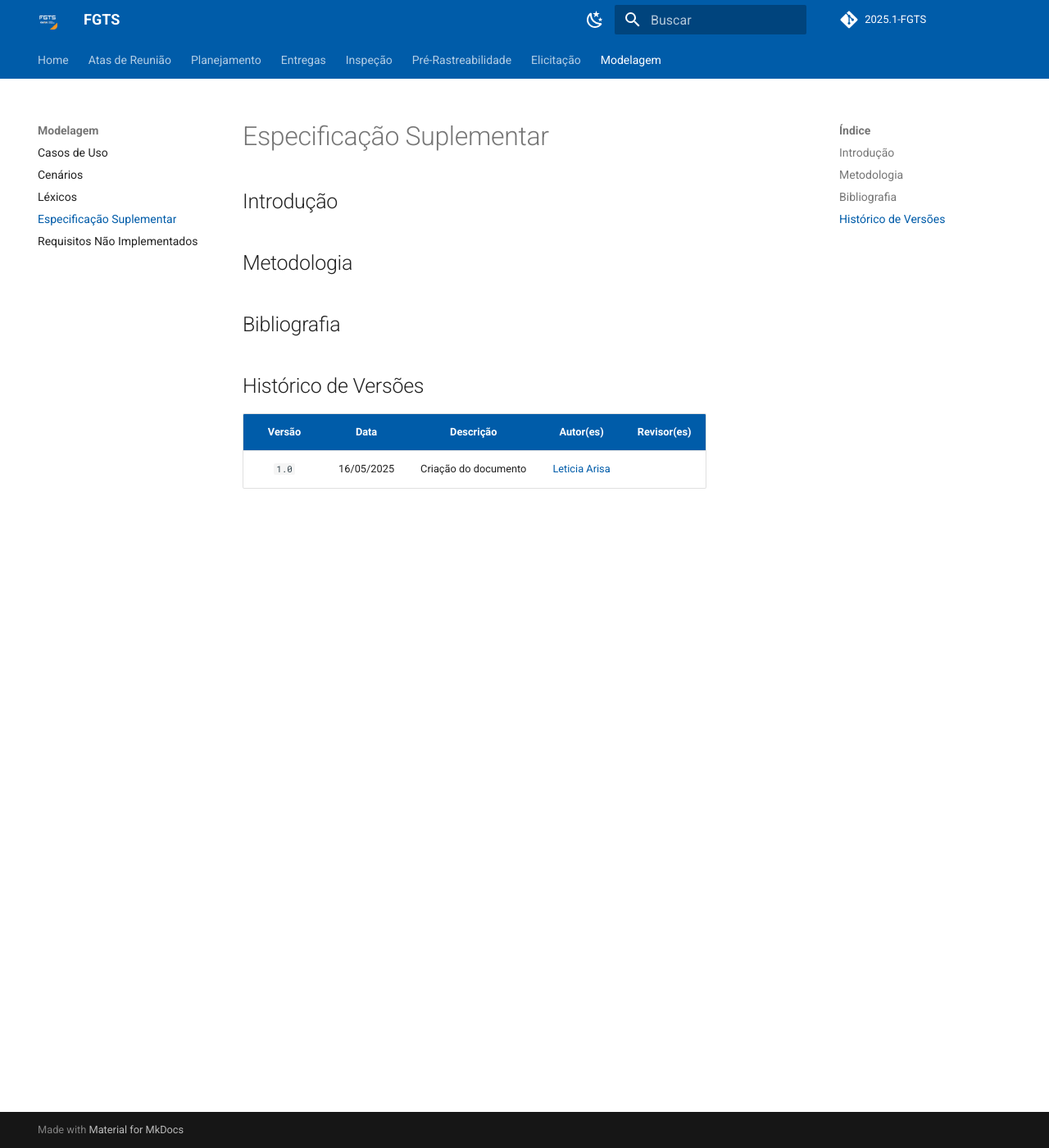
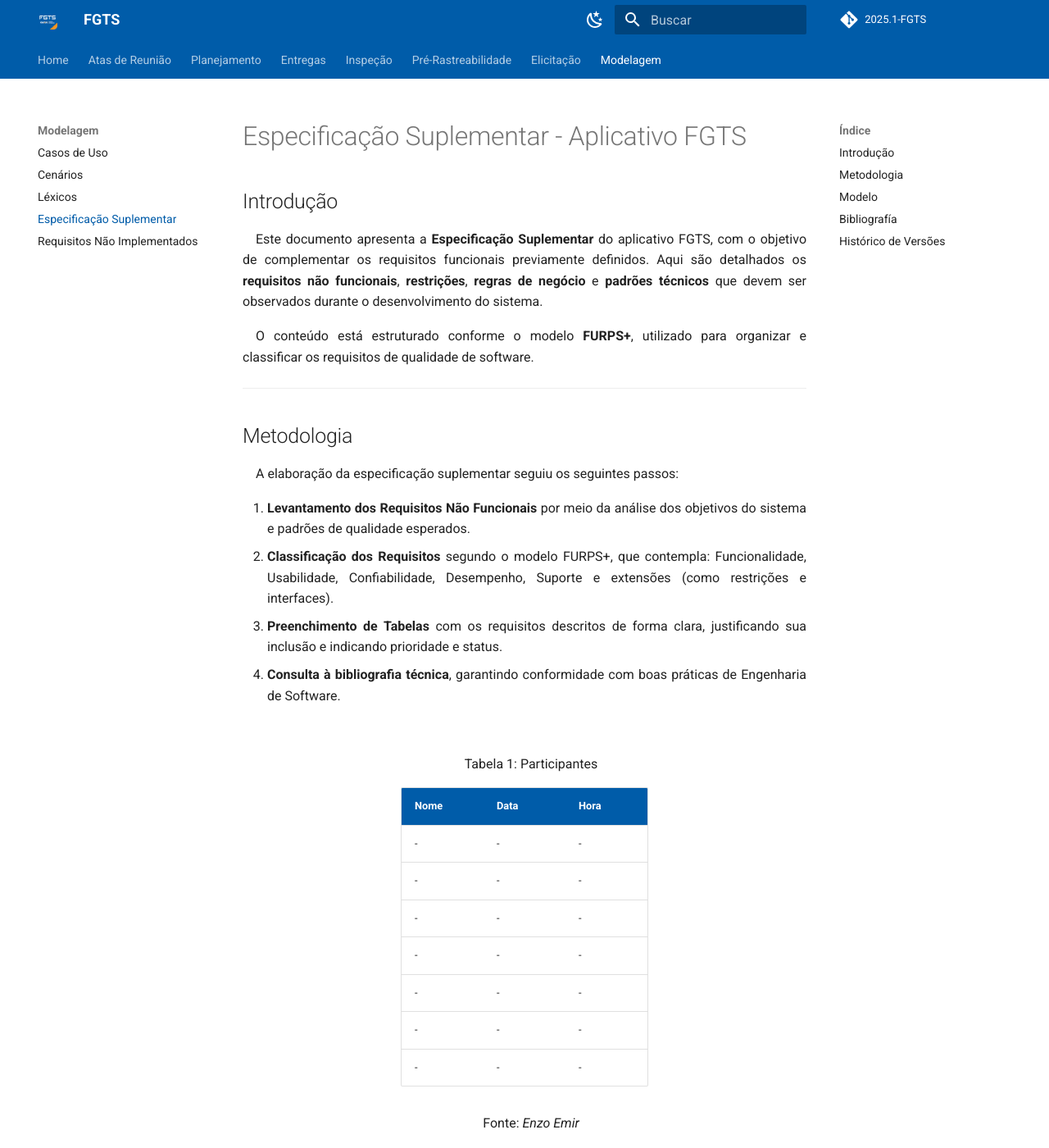
Before and after one commit to eduardodpms/REQ-FGTS, an MkDocs documentation site: the page built from docs/Modelagem/EspecificacaoSuplementar.md, in a window 1280 px wide and 1400 px high. Shown: the whole window at 82% size. Built offline with MkDocs 1.6.1 and Material for MkDocs 9.7.7, drawn with Linux system fonts in a browser that asks for light colours; comment, search, counter and statistics services are not loaded; some of the changed text lies outside the part shown.

Commit message:
Update EspecificacaoSuplementar.md

```diff
--- a/docs/Modelagem/EspecificacaoSuplementar.md
+++ b/docs/Modelagem/EspecificacaoSuplementar.md
@@ -1,13 +1,105 @@
-# Especificação Suplementar
+# Especificação Suplementar - Aplicativo FGTS
 
 ## Introdução
 
+Este documento apresenta a **Especificação Suplementar** do aplicativo FGTS, com o objetivo de complementar os requisitos funcionais previamente definidos. Aqui são detalhados os **requisitos não funcionais**, **restrições**, **regras de negócio** e **padrões técnicos** que devem ser observados durante o desenvolvimento do sistema.
+
+O conteúdo está estruturado conforme o modelo **FURPS+**, utilizado para organizar e classificar os requisitos de qualidade de software.
+
+---
+
 ## Metodologia
 
-## Bibliografia
+A elaboração da especificação suplementar seguiu os seguintes passos:
+
+1. **Levantamento dos Requisitos Não Funcionais** por meio da análise dos objetivos do sistema e padrões de qualidade esperados.
+2. **Classificação dos Requisitos** segundo o modelo FURPS+, que contempla: Funcionalidade, Usabilidade, Confiabilidade, Desempenho, Suporte e extensões (como restrições e interfaces).
+3. **Preenchimento de Tabelas** com os requisitos descritos de forma clara, justificando sua inclusão e indicando prioridade e status.
+4. **Consulta à bibliografia técnica**, garantindo conformidade com boas práticas de Engenharia de Software.
+
+<br>
+
+<font size="3"><p style="text-align: center">Tabela 1: Participantes</p></font>
+
+<div align="center">
+
+<table>
+  <thead>
+    <tr>
+      <th>Nome</th>
+      <th>Data</th>
+      <th>Hora</th>
+    </tr>
+  </thead>
+  <tbody>
+    <tr>
+      <td> - </td>
+      <td> - </td>
+      <td> - </td>
+    </tr>
+    <tr>
+      <td>  - </td>
+      <td> - </td>
+      <td> - </td>
+    </tr>
+    <tr>
+      <td> - </td>
+      <td> - </td>
+      <td> - </td>
+    </tr>
+    <tr>
+      <td> -  </td>
+      <td> - </td>
+      <td> - </td>
+    </tr>
+    <tr>
+      <td> - </td>
+      <td> - </td>
+      <td> - </td>
+    </tr>
+    <tr>
+      <td> - </td>
+      <td> - </td>
+      <td> - </td>
+    </tr>
+    <tr>
+      <td>  - </td>
+      <td> - </td>
+      <td> - </td>
+    </tr>
+  </tbody>
+</table>
+
+</div>
+
+
+<p style="text-align: center; font-size: 16px;">Fonte: <i>Enzo Emir</i></p>
+
+---
+
+## Modelo
+
+Este documento segue o modelo **FURPS+**, organizando os requisitos de software em categorias:
+
+- **F (Functionality):** Funcionalidades e regras de negócio
+- **U (Usability):** Usabilidade e acessibilidade
+- **R (Reliability):** Confiabilidade e disponibilidade
+- **P (Performance):** Desempenho e tempo de resposta
+- **S (Supportability):** Manutenibilidade e portabilidade
+- **+ (Extensões):** Interfaces, restrições técnicas e legais
+
+---
+
+
+## Bibliografía
+
+
+
+
 
 ## Histórico de Versões
 
 | Versão | Data | Descrição | Autor(es) | Revisor(es) |
 | :-: | :-: | :-: | :-: | :-: |
-| `1.0` | 16/05/2025 | Criação do documento | [Leticia Arisa](https://github.com/Leticia-Arisa-K-Higa) |
+| `1.0` | 16/05/2025 | Criação do documento | [Leticia Arisa](https://github.com/Leticia-Arisa-K-Higa) | [Enzo Emir](https://github.com/EnzoEmir)|
+| `1.1` | 18/05/2025 | Adição da introdução,metodologia e modelo. |[Enzo Emir](https://github.com/EnzoEmir) |-|
```
